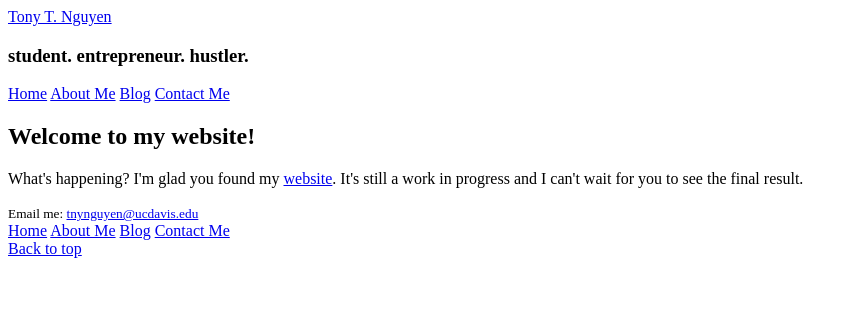
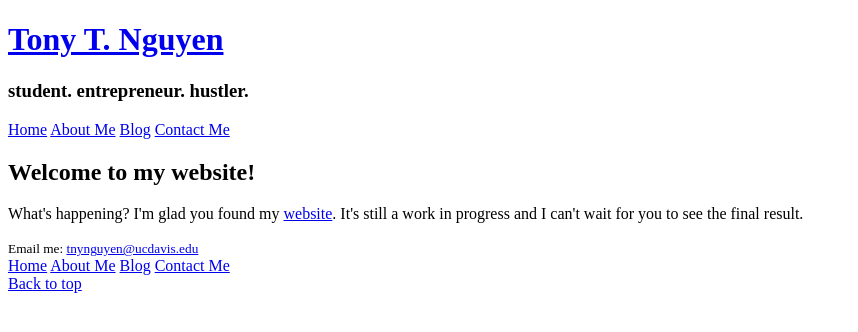
Before and after one commit to tony-trung-nguyen/tony-trung-nguyen.github.io, a plain HTML site: page index.html in a window 1280 px wide. Shown: the whole page, without its empty margins (0-858 px from the left). Drawn offline with Linux system fonts and the light colour scheme.

Commit message:
Update headers

```diff
--- a/index.html
+++ b/index.html
@@ -8,7 +8,7 @@
 
     <body id="top">
       <header class="container">
-        <a href="index.html">Tony T. Nguyen</a>
+        <h1><a href="index.html">Tony T. Nguyen</a></h1>
         <h3>student. entrepreneur. <strong>hustler.</strong></h3>
         <nav>
           <a href="index.html">Home</a>
--- a/main.css
+++ b/main.css
@@ -49,3 +49,13 @@ footer, header, hgroup, menu, nav, section {
   padding-right: 30px;
   width: 960px;
 }
+
+/*
+  ========================================
+  Typography
+  ========================================
+*/
+
+h1, h2, h4, h5, p {
+  margin-bottom: 22px;
+}
```
Also changed, not shown: about_me.html (+1 -1 lines), blog.html (+1 -1 lines), contact_me.html (+1 -1 lines).
